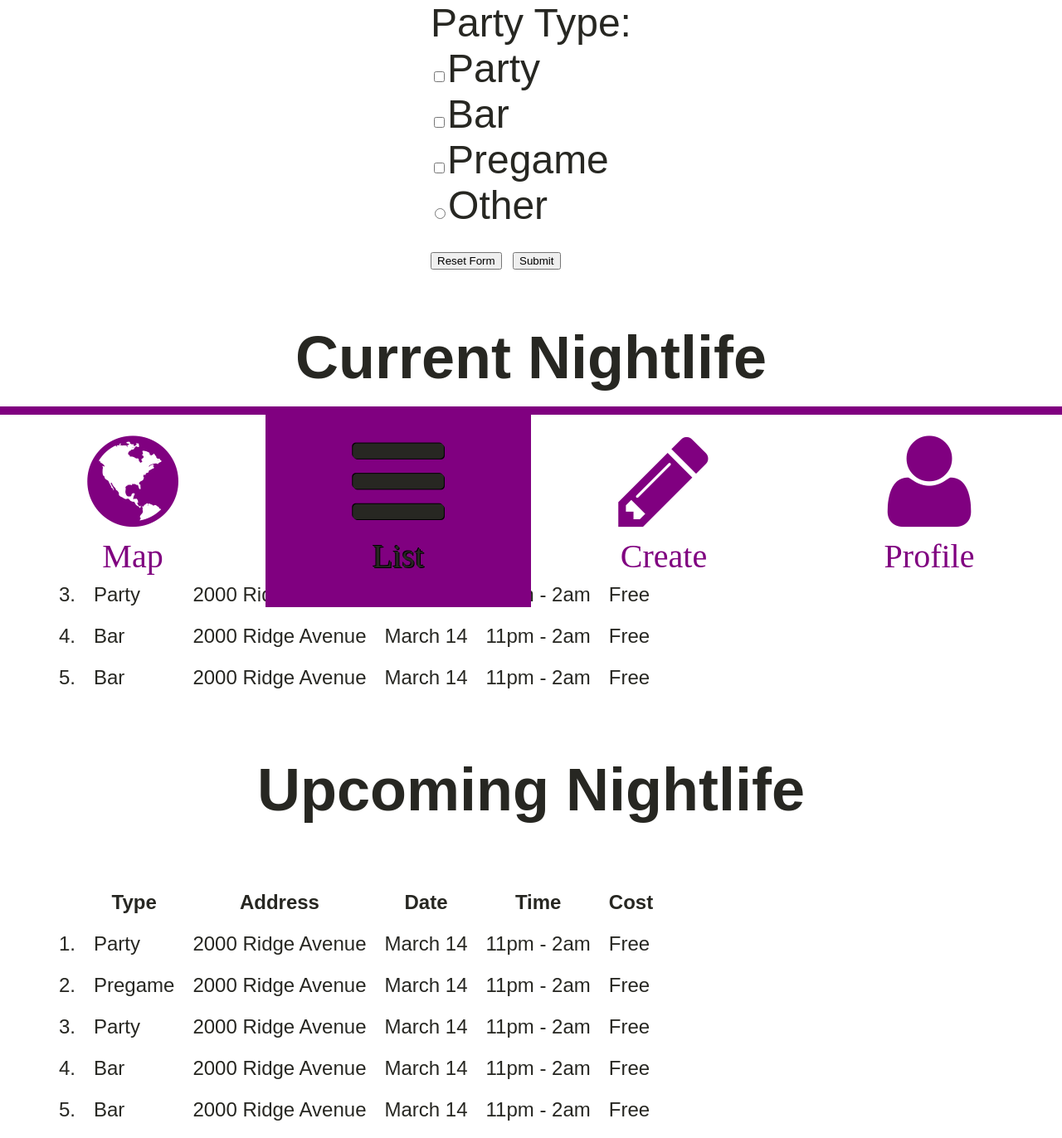
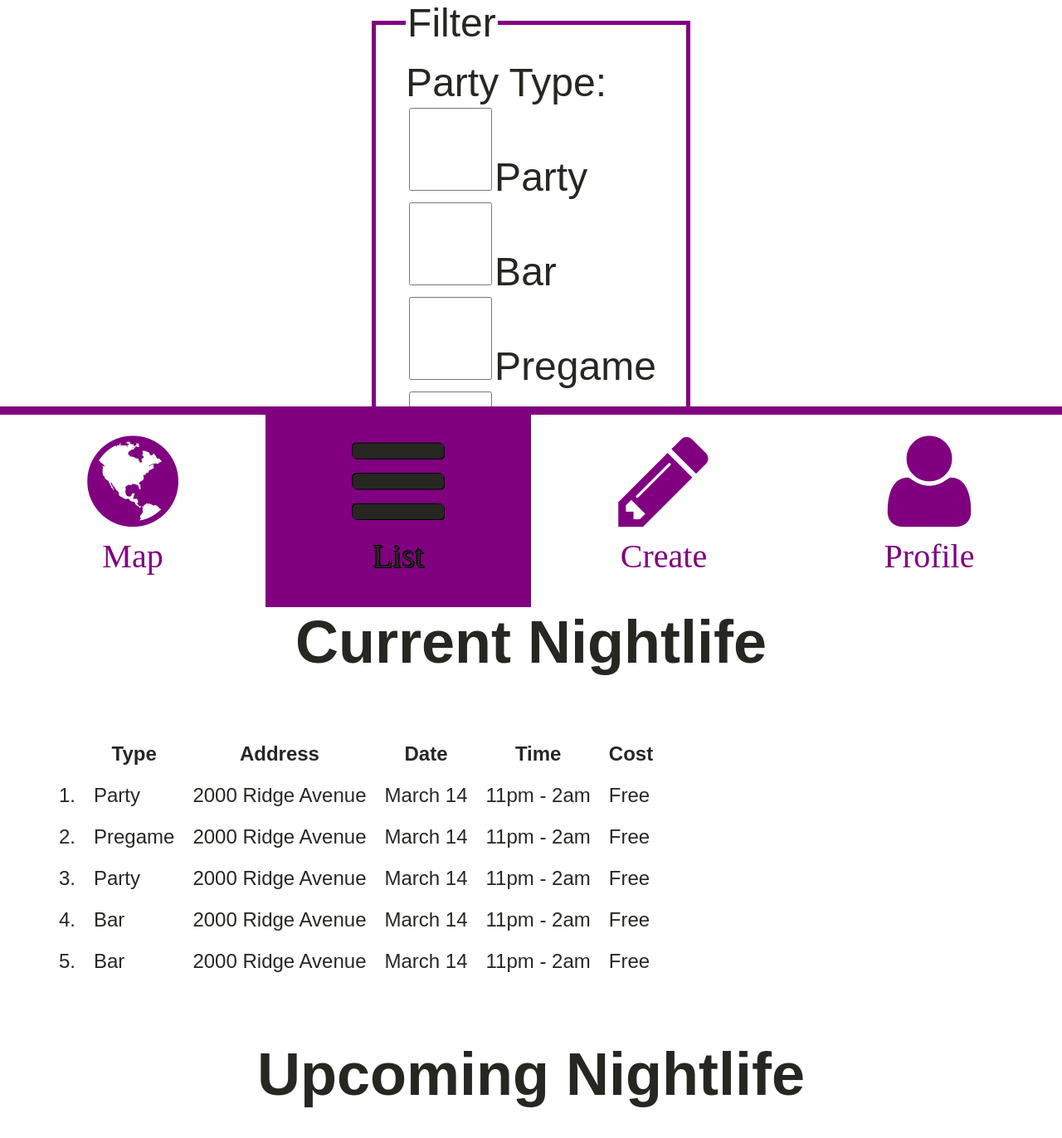
Before and after one commit to jmoore315/HCIProj, a PHP site: page /list.html in a window 1280 px wide. Shown: the part 100-1472 px from the top of the page at 83% size. Before the commit the page ends 1451 px from the top, so only its background shows below. Run offline with PHP 8.4, Linux system fonts and the light colour scheme.

Commit message:
added form border

```diff
--- a/list.html
+++ b/list.html
@@ -17,14 +17,17 @@
 			<div id="content">
 				<div id="filter-box">
 					<form>
-						Party Type:<br/>
-						<input type="checkbox" name="party-type" value="party">Party<br/>
-						<input type="checkbox" name="party-type" value="bar">Bar<br/>
-						<input type="checkbox" name="party-type" value="pregame">Pregame<br/>
-						<input type="radio" name="party-type" value="other">Other</br>
-						<input type="reset" value="Reset Form">
-						<input type="submit" value="Submit">
+						<fieldset>
+							<legend>Filter</legend>
+							Party Type:<br/>
 
+							<input type="checkbox" name="party-type" value="party" style="width:100px; height:100px;">Party<br/>
+							<input type="checkbox" name="party-type" value="bar">Bar<br/>
+							<input type="checkbox" name="party-type" value="pregame">Pregame<br/>
+							<input type="checkbox" name="party-type" value="other">Other</br>
+							<input type="reset" value="Reset Form">
+							<input type="submit" value="Submit">
+						</fieldset>
 
 
 					</form>
@@ -50,6 +53,7 @@
 								<td>March 14</td>
 								<td>11pm - 2am</td>
 								<td>Free</td>
+								<td>
 							</tr>
 							<tr>
 								<td>2.</td>
--- a/style.css
+++ b/style.css
@@ -189,3 +189,9 @@ td {
 #filter-box {
 	text-align: left;
 }
+
+fieldset {
+	border:5px solid purple;
+}
+
+input[type=checkbox] {width:100px; height:100px;}
```
